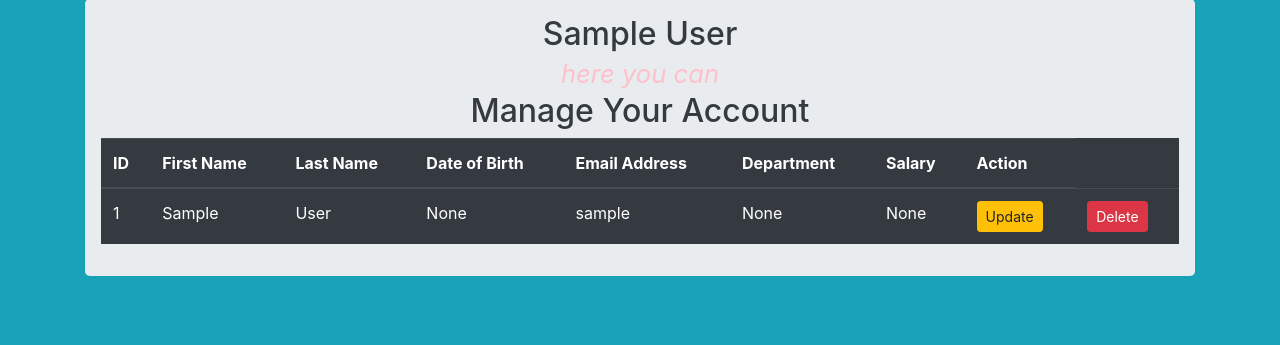
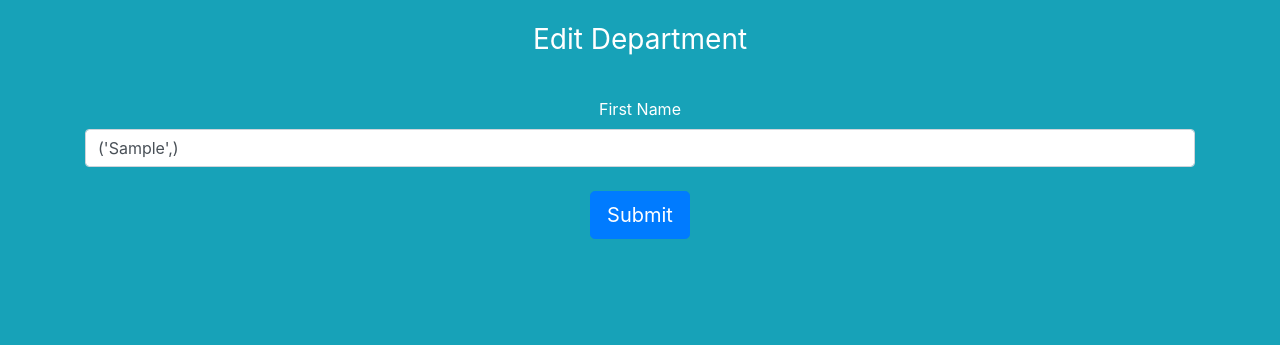
Before and after one commit to DarishkaAMS/Flask_Projects-EPAM-CRM, a Flask app: page /employees/employee/1/edit in a window 1280 px wide. Shown: the part 455-800 px from the top of the page. Run offline with Flask 2, Linux system fonts and the light colour scheme; the visitor is signed in with stand-in values (Sample User, id 1); data comes from the database, SQL or seed files in the repository.

Commit message:
Add Employee update view

```diff
--- /dev/null
+++ b/department_app/templates/employees/update_employee.html
@@ -0,0 +1,30 @@
+{% extends 'base.html' %}
+
+{% block title %}
+{{ current_user.first_name }} | {{ current_user.last_name }}
+{% endblock %}
+
+{% block content %}
+{% if current_user.is_authenticated %}
+
+<body class="text-center">
+<div class="container">
+    <br/>
+    <br/>
+    <form method="POST" class="form-employee" style="color:white">
+        {{ form.hidden_tag() }}
+        <img class="mb-4" src="https://res.cloudinary.com/teepublic/image/private/s--_qmoVU7I--/c_crop,x_10,y_10/c_fit,w_1109/c_crop,g_north_west,h_1260,w_1260,x_-76,y_-109/co_rgb:ffffff,e_colorize,u_Misc:One%20Pixel%20Gray/c_scale,g_north_west,h_1260,w_1260/fl_layer_apply,g_north_west,x_-76,y_-109/bo_180px_solid_white/e_overlay,fl_layer_apply,h_1260,l_Misc:Art%20Print%20Bumpmap,w_1260/e_shadow,x_6,y_6/c_limit,h_1134,w_1134/c_lpad,g_center,h_1260,w_1260/b_rgb:eeeeee/c_limit,f_jpg,h_630,q_90,w_630/v1468533284/production/designs/584729_1.jpg" alt="DarishkaAMS" width="350" height="350">
+
+        <h1 class="h3 mb-3 font-weight-normal">Edit Department</h1>
+
+        <br>
+        {{ form.first_name.label() }}
+        {{ form.first_name(class="form-control", placeholder="First Name") }}
+        <br>
+        {{ form.submit(class="btn btn-lg btn-primary") }}
+    </form>
+</div>
+</body>
+
+{% endif %}
+{% endblock %}
--- a/department_app/views/employee_view.py
+++ b/department_app/views/employee_view.py
@@ -4,13 +4,13 @@ This module represents the logic on routes starting with /employees
 
 # pylint: disable=cyclic-import
 # pylint: disable=import-error
-from flask import render_template, redirect, url_for, flash
+from flask import render_template, redirect, url_for, flash, request
 from flask_login import login_required
 
 # pylint: disable=relative-beyond-top-level
 from .. import db
 from ..models.employee import Employee
-from ..forms.employee import EmployeeAssignForm, EmployeeForm
+from ..forms.employee import EmployeeAssignForm, EmployeeForm, RegisterForm
 
 from . import user
 
@@ -70,7 +70,7 @@ def add_employee():
     """
     add_emp = True
 
-    form = EmployeeForm()
+    form = RegisterForm()
     if form.validate_on_submit():
         employee_to_add = Employee(
             first_name=form.first_name.data,
@@ -105,30 +105,48 @@ def update_employee(id):
     """
     Edit an employee
     """
+    employee = Employee.query.get_or_404(id)
     add_emp = False
-    employee = Employee.query.get_or_404(id)
+    # if post.author != current_user:
+    #     abort(403)
+    # form = PostForm()
     form = EmployeeForm(obj=employee)
-    print("NOOOO", form.validate_on_submit())
     if form.validate_on_submit():
-        print("YEEEEEs")
         employee.first_name = form.first_name.data,
-        employee.last_name = form.last_name.data,
-        employee.email_address = form.email_address.data,
-        employee.date_of_birth = form.date_of_birth.data,
+        # last_name = form.last_name.data
+        # email_address = form.email_address.data
+        # date_of_birth = form.date_of_birth.data
+        # password_hash = form.password_hash.data
+        # confirm_password = form.confirm_password.data
+    #
+    # add_emp = False
+    # employee = Employee.query.get_or_404(id)
+    # # print("EMPL", employee.__dir__())
+    # form = EmployeeForm(obj=employee)
+    # # form = RegisterForm(obj=employee)
+    # # if form.errors:
+    # print("form.errors", form.errors)
+    # print("NOOOO", form.validate_on_submit())
+    # if form.validate_on_submit():
+    #     print("YEEEEEs")
+    #     employee.first_name = form.first_name.data,
+    #     employee.last_name = form.last_name.data,
+    #     employee.email_address = form.email_address.data,
+    #     employee.date_of_birth = form.date_of_birth.data,
 
         db.session.commit()
         flash('You have successfully edited Your Account.', category='success')
 
-        return redirect(url_for('user.show_employee'))
+        return redirect(url_for('user.show_employee', id=employee.id))
 
-    form.first_name.data = employee.first_name,
-    form.last_name.data = employee.last_name,
-    form.email_address.data = employee.email_address,
-    form.date_of_birth.data = employee.date_of_birth,
+    elif request.method == 'GET':
+        form.first_name.data = employee.first_name,
+    # form.last_name.data = employee.last_name,
+    # form.email_address.data = employee.email_address,
+    # form.date_of_birth.data = employee.date_of_birth
 
-    return render_template('employees/employee.html', action="Edit",
-                           add_emp=add_emp, form=form,
-                           employee=employee)
+    return render_template('employees/update_employee.html', title='Update Employee',
+                           form=form, legend='Update Employee')
 
 
 # pylint: disable=invalid-name
```
Also changed, not shown: department_app/templates/employees/employee.html (+33 -1 lines).
